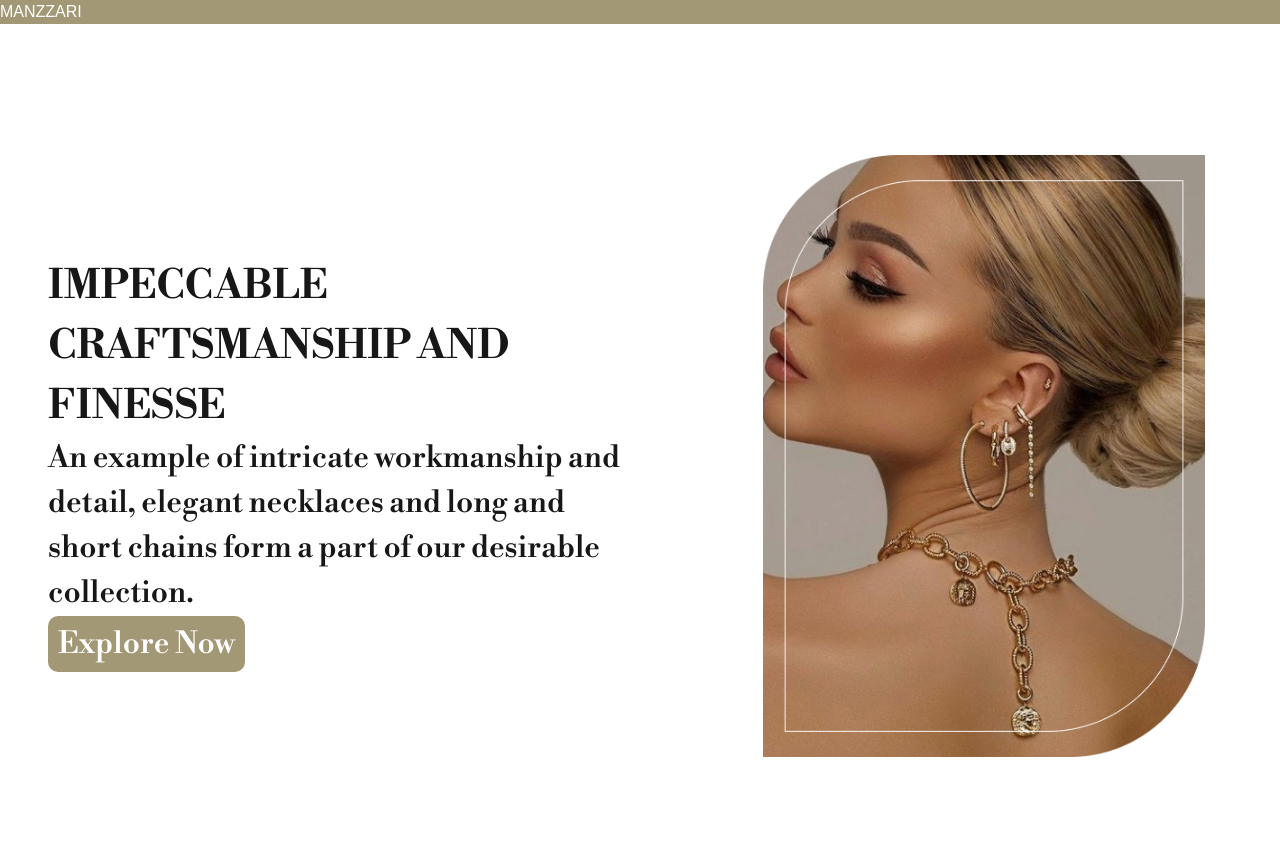
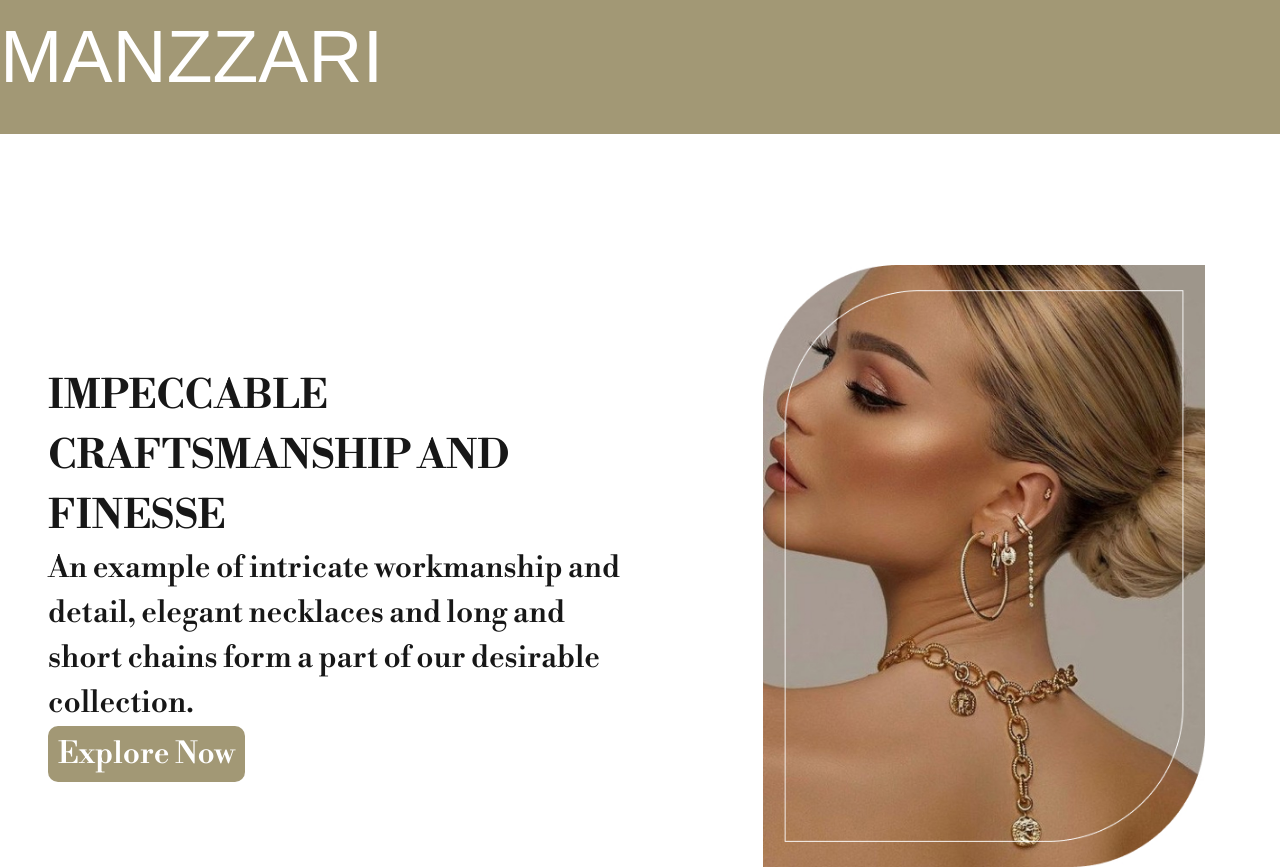
Before and after one commit to MuhammadHamzakarnal/assignment5, a Next.js app: page / in a window 1280 px wide. Before the commit the page ends 800 px from the top, so only its background shows below. Built offline with nearby package versions, Linux system fonts and the light colour scheme; a web font is replaced by a local one.

Commit message:
sixth commit

```diff
--- a/Components/Header.tsx
+++ b/Components/Header.tsx
@@ -8,8 +8,11 @@ const rye = Rye({
 
 const Header = () => {
   return (
-    <div className="h-[134px] bg-[#A29875]">
-      <h1 className={`${rye.className} text-[75px] text-[#FFFFFF] font-normal`}>
+    <div style={{ height: '134px' }} className="bg-[#A29875]">
+      <h1
+        className={`${rye.className} text-[#FFFFFF] font-normal`}
+        style={{ fontSize: '75px' }}
+      >
         MANZZARI
       </h1>
     </div>
```
